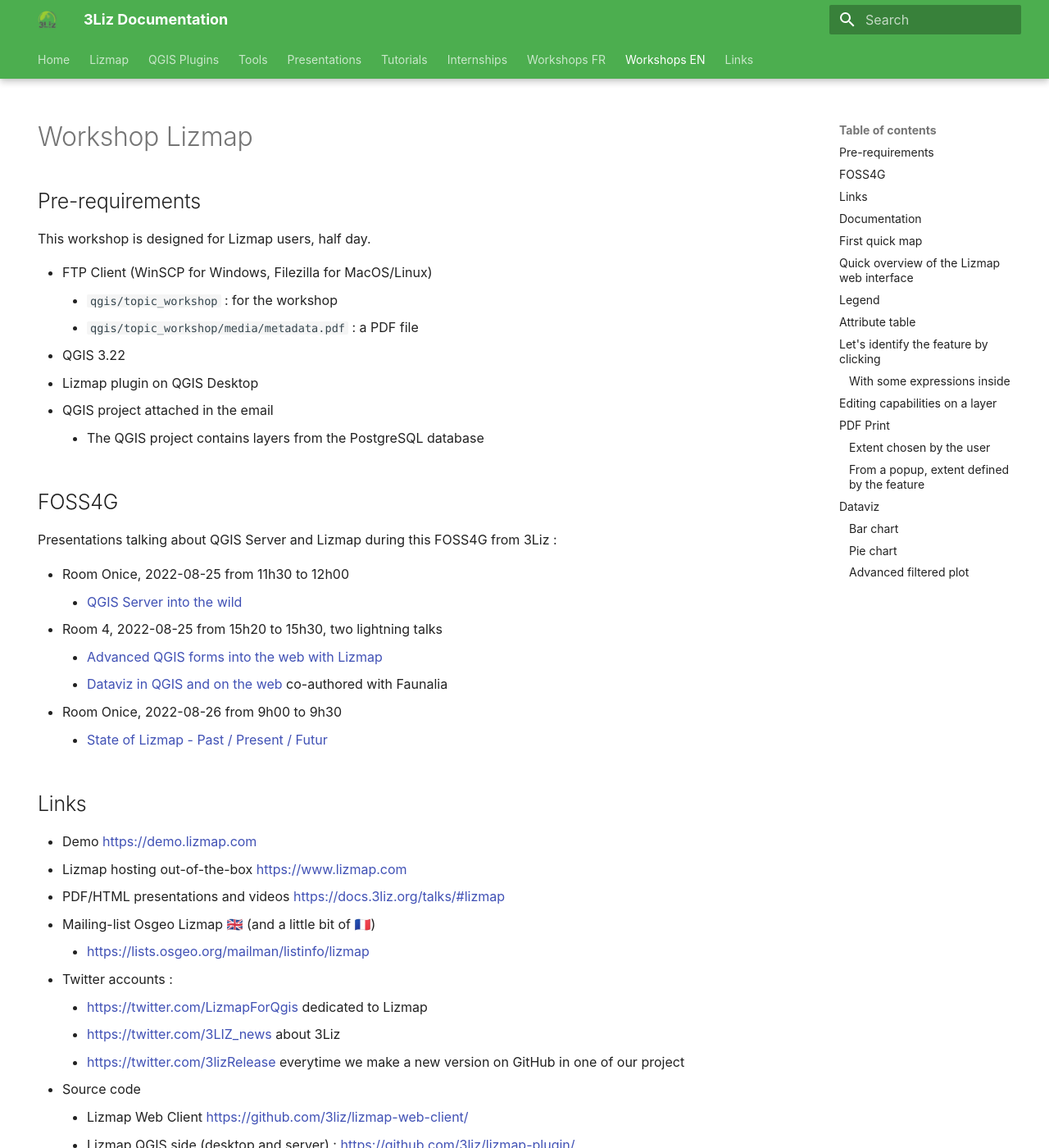
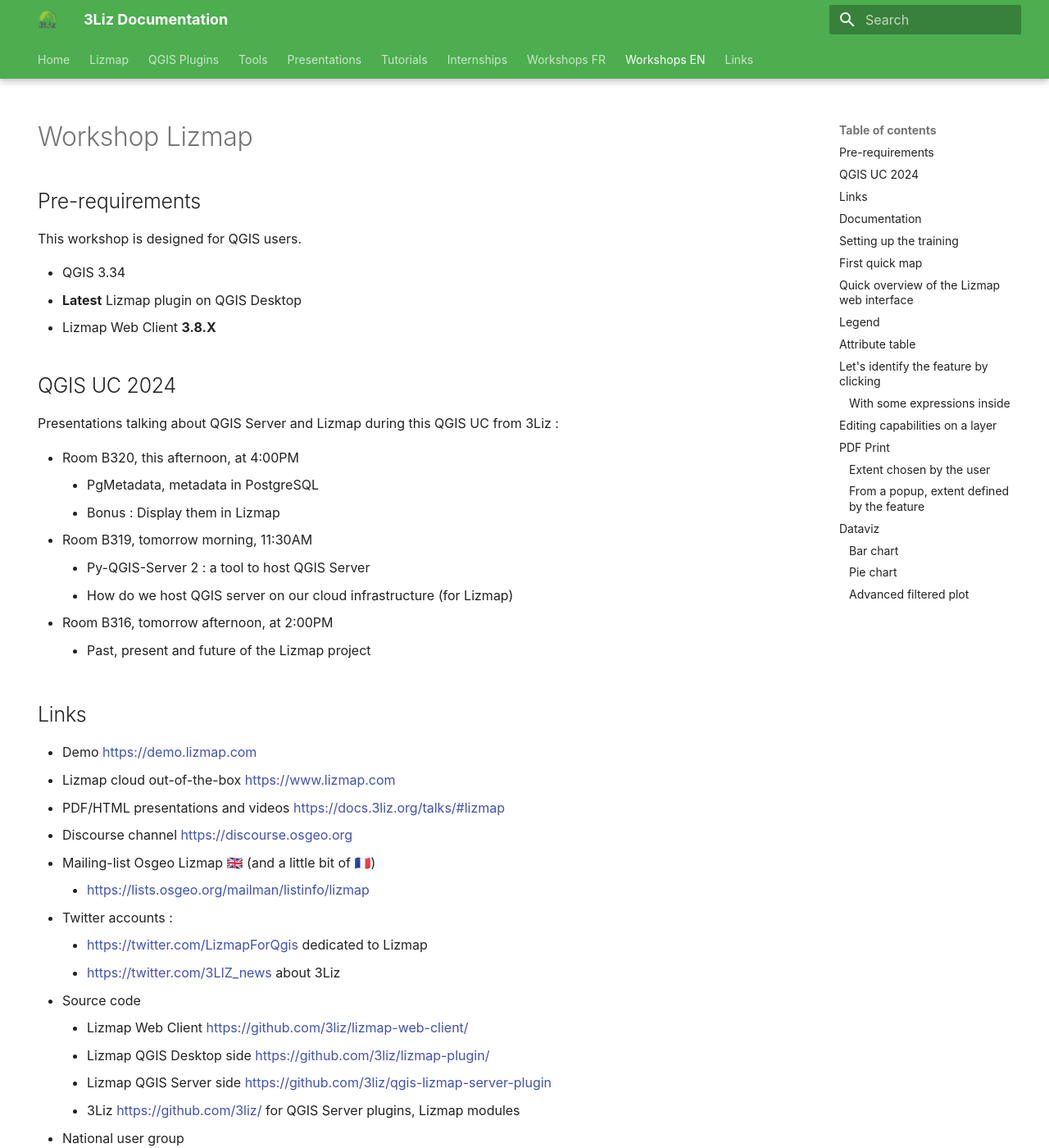
Before and after one commit to 3liz/3liz.github.io, an MkDocs documentation site: the page built from docs/workshop/lizmap-short-english.md, in a window 1280 px wide and 1400 px high. Shown: the whole window at 82% size. Built offline with MkDocs 1.6.1 and Material for MkDocs 9.7.7, drawn with Linux system fonts in a browser that asks for light colours; nearby versions of some CDN libraries; some of the changed text lies outside the part shown.

Commit message:
Some update in English workshop

```diff
--- a/docs/workshop/lizmap-short-english.md
+++ b/docs/workshop/lizmap-short-english.md
@@ -7,51 +7,70 @@
 
 ## Pre-requirements
 
-This workshop is designed for Lizmap users, half day.
+This workshop is designed for QGIS users.
 
-* FTP Client (WinSCP for Windows, Filezilla for MacOS/Linux)
-     * `qgis/topic_workshop` : for the workshop
-     * `qgis/topic_workshop/media/metadata.pdf` : a PDF file
-* QGIS 3.22
-* Lizmap plugin on QGIS Desktop
-* QGIS project attached in the email
-     * The QGIS project contains layers from the PostgreSQL database
+* QGIS 3.34
+* **Latest** Lizmap plugin on QGIS Desktop
+* Lizmap Web Client **3.8.X**
 
-## FOSS4G
+## QGIS UC 2024
 
-Presentations talking about QGIS Server and Lizmap during this FOSS4G from 3Liz :
+Presentations talking about QGIS Server and Lizmap during this QGIS UC from 3Liz :
 
-* Room Onice, 2022-08-25 from 11h30 to 12h00
-    * [QGIS Server into the wild](https://talks.osgeo.org/foss4g-2022/talk/VC8WX9/)
-* Room 4, 2022-08-25 from 15h20 to 15h30, two lightning talks
-    * [Advanced QGIS forms into the web with Lizmap](https://talks.osgeo.org/foss4g-2022/talk/VVXS3Q/)
-    * [Dataviz in QGIS and on the web](https://talks.osgeo.org/foss4g-2022/talk/9DWW3N/) co-authored with Faunalia
-* Room Onice, 2022-08-26 from 9h00 to 9h30
-    * [State of Lizmap - Past / Present / Futur](https://talks.osgeo.org/foss4g-2022/talk/CWGULA/)
+* Room B320, this afternoon, at 4:00PM
+    * PgMetadata, metadata in PostgreSQL
+    * Bonus : Display them in Lizmap
+* Room B319, tomorrow morning, 11:30AM
+    * Py-QGIS-Server 2 : a tool to host QGIS Server
+    * How do we host QGIS server on our cloud infrastructure (for Lizmap)
+* Room B316, tomorrow afternoon, at 2:00PM
+    * Past, present and future of the Lizmap project
 
 ## Links
 
 * Demo https://demo.lizmap.com
-* Lizmap hosting out-of-the-box https://www.lizmap.com
+* Lizmap cloud out-of-the-box https://www.lizmap.com
 * PDF/HTML presentations and videos https://docs.3liz.org/talks/#lizmap
+* Discourse channel https://discourse.osgeo.org
 * Mailing-list Osgeo Lizmap 🇬🇧 (and a little bit of 🇫🇷)
     * https://lists.osgeo.org/mailman/listinfo/lizmap
 * Twitter accounts :
     * https://twitter.com/LizmapForQgis dedicated to Lizmap
     * https://twitter.com/3LIZ_news about 3Liz
-    * https://twitter.com/3lizRelease everytime we make a new version on GitHub in one of our project
 * Source code
     * Lizmap Web Client https://github.com/3liz/lizmap-web-client/
-    * Lizmap QGIS side (desktop and server) : https://github.com/3liz/lizmap-plugin/
+    * Lizmap QGIS Desktop side https://github.com/3liz/lizmap-plugin/
+    * Lizmap QGIS Server side https://github.com/3liz/qgis-lizmap-server-plugin
     * 3Liz https://github.com/3liz/ for QGIS Server plugins, Lizmap modules
 * National user group
     * [German mailing list 🇩🇪](https://lists.osgeo.org/mailman/listinfo/lizmap-de)
     * [Japan Facebook group 🇯🇵](https://www.facebook.com/groups/lizmapusergroupjapan)
+    * ... ?
 
 ## Documentation
 
 * https://docs.lizmap.com/
-  * Check the Lizmap architecture and manuals
+  * Check [the architecture and manuals](https://docs.lizmap.com/current/en/introduction.html)
+
+## Setting up the training
+
+* Install the **Lizmap** plugin on your QGIS
+* Open it, either from the toolbar, or from the **Web** menu
+* Click **Add your first server** or the **+** icon at the bottom
+* Fill the wizard :
+     * URL : https://workshop.lizmap.com/bratislava
+     * Login : `qgisuc_X`, replace `X` by your number
+     * Password : `qgisuc?X`
+
+!!! warning
+    QGIS **might** ask you to set up a **master password**. This password belongs to **you** and is not linked to Lizmap.
+    It's to lock **your internal QGIS password manager**.
+
+!!! question
+    Is-it 👍 or something else ?
+
+!!! info
+    This workshop was designed for **3 hours**, so some steps in the QGIS downloaded project are already.
 
 ## First quick map
 
@@ -71,13 +90,10 @@
               * Use the checkbox **published** for **all** layers
       * Press **Ok**
 * Open the Lizmap plugin
-* Check the content of the **Information** panel
-* **Only one time**, add a server with your instance home page URL
-    * Example `https://workshop.lizmap.com/foss4g/`
-    * We don't need user and password.
-    * Adding a login and password is **not** required and QGIS will ask you to set up a master password if you haven't done it before.
-* Close the Lizmap plugin (it's creating the Lizmap file when closing the window).
-* Transfert the project (`.qgs` et `.cfg`) in the folder `qgis/topic_workshop` on the FTP
+* In the `Layers` tab, make some layers visible by default
+* At the bottom, let's choose the remote "directory" where to send this project
+* Press "Apply" or "OK" to start the Lizmap file generation
+* Let's fix the "blocking" error
 * Visit your Lizmap instance in the web browser
 
 !!! tip
@@ -106,9 +122,6 @@
     Lizmap is using **QGIS Server** in the background, the legend is, therefore, the same as in QGIS Desktop.
 
     Some settings in the QGIS project **or** in the Lizmap plugin can have effects in the web interface.
-
-!!! tip
-    **Starting from now**, often send the QGS file and the CFG file on the server to check the result online.
 
 * Make a quick symbology on a point layer :
       * on `persons`, change the default symbol using a **single symbol**.
```
Also changed, not shown: other parts of docs/workshop/lizmap-short-english.md (+1 -1 lines).
